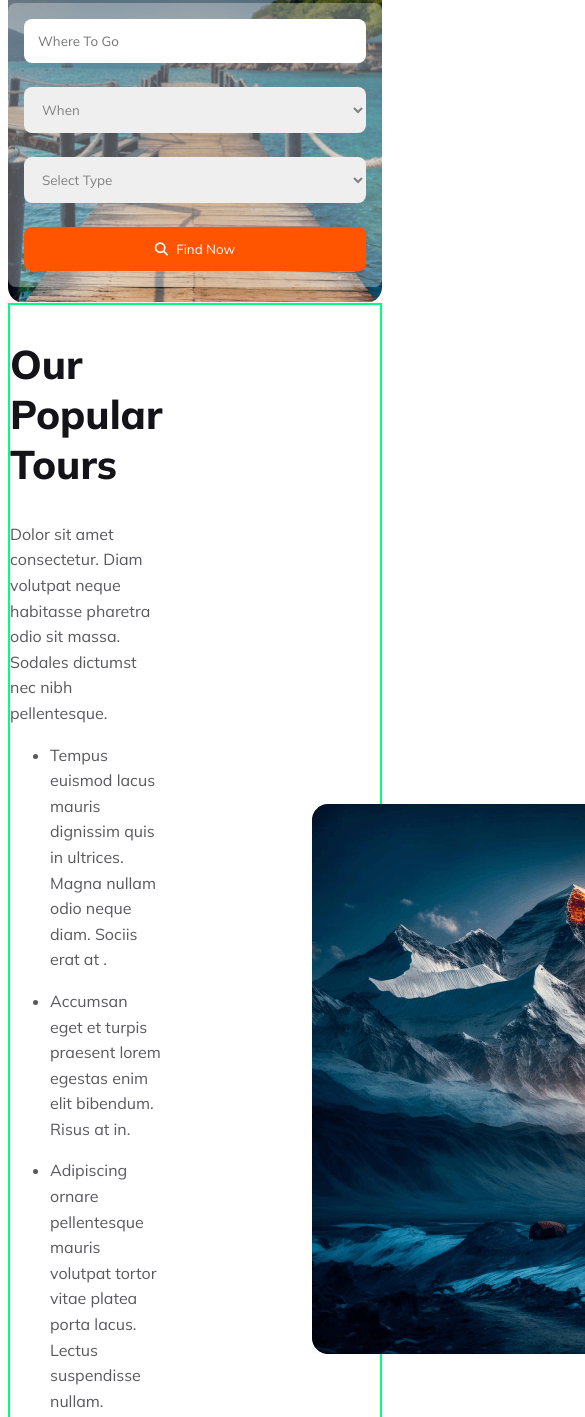
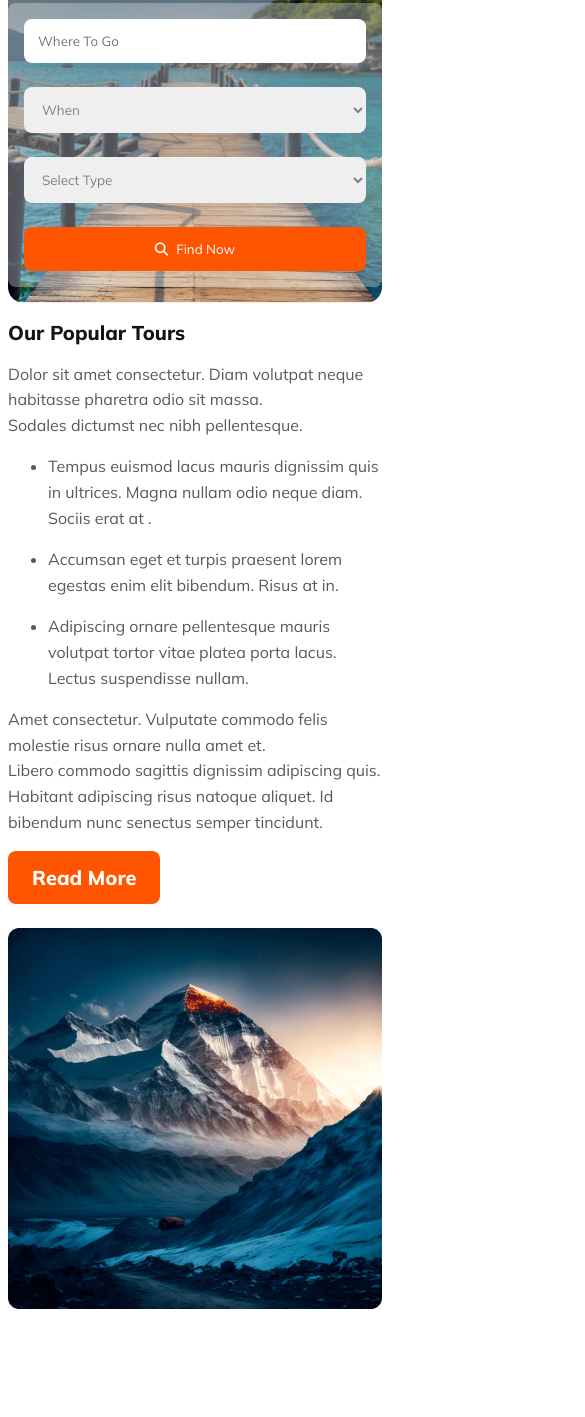
Before and after one commit to DeepsEffect/assignment-02-PH, a plain HTML site: page index.html in a window 390 px wide. Shown: the part 286-1703 px from the top of the page, 585 px wide, since content can reach past the window. After the commit the page ends 1607 px from the top, so only its background shows below. Drawn offline with Linux system fonts and the light colour scheme.

Commit message:
popular tours made responsive

```diff
--- a/styles/responsive.css
+++ b/styles/responsive.css
@@ -4,8 +4,8 @@
     main {
         width: 100%;
     }
-
-    .nav-left-logo .nav,
+    .popular-tours,
+    .nav,
     .banner-form {
         flex-direction: column;
     }
@@ -54,6 +54,15 @@
         font-size: 1rem;
     }
 
-
+    .popular-tours-img img{
+        width: 100%;
+    }
+    .popular-tours{
+        gap: 24px;
+    }
+    .popular-tours-texts h2{
+        font-size: 1.25rem;
+        font-weight: 800px;
+    }
 
 }
--- a/styles/style.css
+++ b/styles/style.css
@@ -157,7 +157,6 @@ main {
 .popular-tours{
     display: flex;
     align-items: center;
-    border: 2px solid springgreen;
     justify-content: space-between;
     gap: 150px;
 }
```
